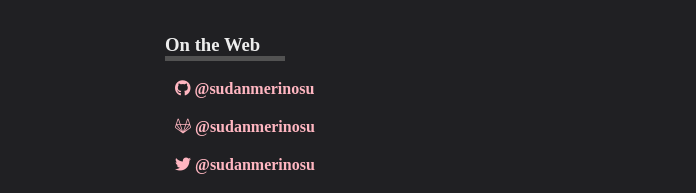
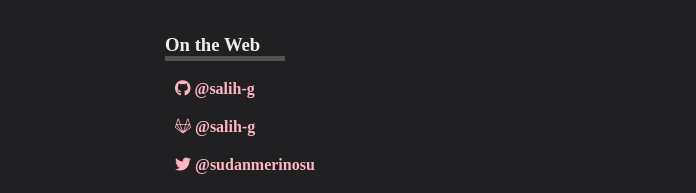
Before and after one commit to salih-g/personal-website, a Vue app: page / in a window 1280 px wide. Shown: the part 687-880 px from the top of the page, without its empty margins (225-921 px from the left). Built offline with nearby package versions, Linux system fonts and the light colour scheme; a web font is replaced by a local one.

Commit message:
change usernames

```diff
--- a/src/components/Web.vue
+++ b/src/components/Web.vue
@@ -3,20 +3,20 @@
 		<h3 class="title">On the Web</h3>
 		<span>
 			<a
-				href="https://github.com/sudanmerinosu/"
+				href="https://github.com/salih-g/"
 				target="_blank"
 				class="link hover"
 			>
-				<i class="fab fa-github"></i> @sudanmerinosu
+				<i class="fab fa-github"></i> @salih-g
 			</a>
 		</span>
 		<span>
 			<a
-				href="https://gitlab.com/sudanmerinosu"
+				href="https://gitlab.com/salih-g/"
 				target="_blank"
 				class="link hover"
 			>
-				<i class="fab fa-gitlab"></i> @sudanmerinosu
+				<i class="fab fa-gitlab"></i> @salih-g
 			</a>
 		</span>
 		<span>
```
